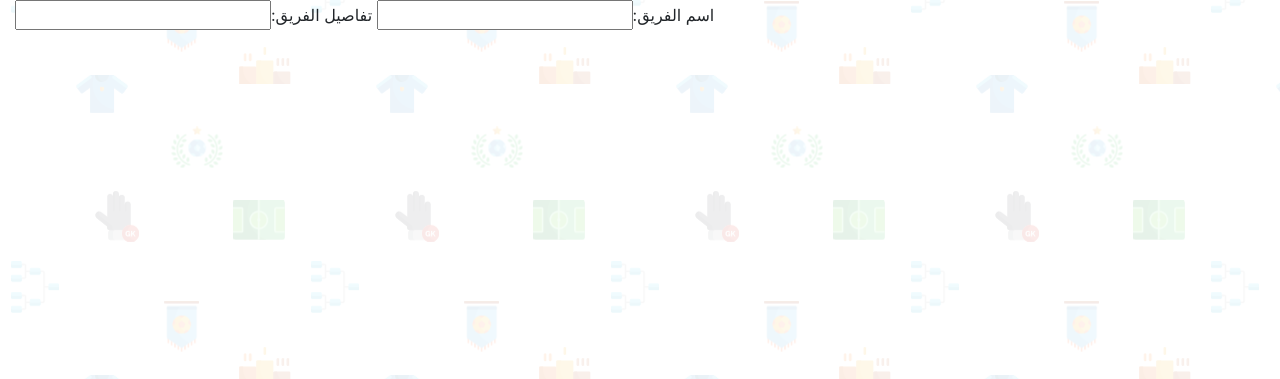
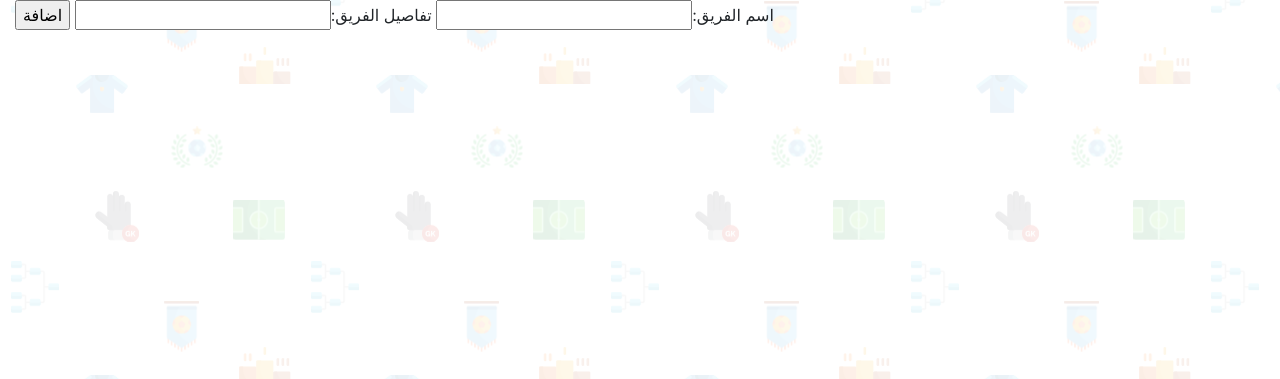
Before and after one commit to oussamabouchikhi/teammanager, a Django app: page /add_team// in a window 1280 px wide. Shown: the part 56-435 px from the top of the page. Run offline with Django 3.2, Linux system fonts and the light colour scheme; some libraries are stand-ins or nearby versions.

Commit message:
Add submit button

```diff
--- a/teams/templates/add_team.html
+++ b/teams/templates/add_team.html
@@ -4,5 +4,6 @@
 {% block content %}
     <form>
         {{ form }}
+        <input type="submit" value="اضافة">
     </form>
 {% endblock %}
```
